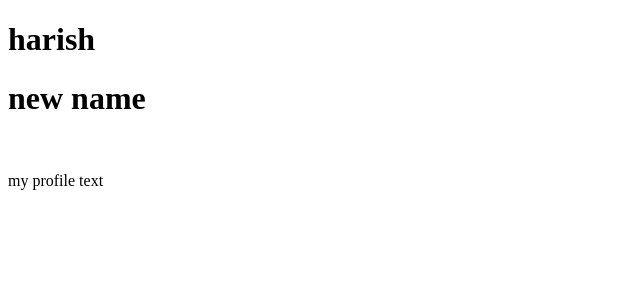
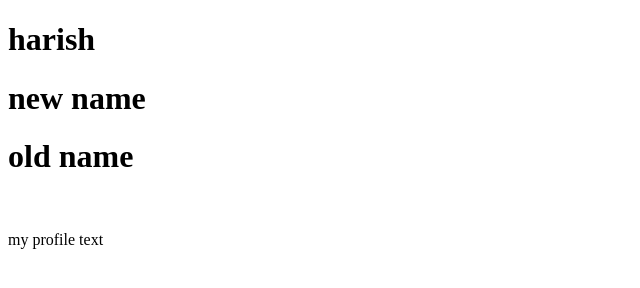
Before and after one commit to harisri007/first-projeect, a plain HTML site: page index.html in a window 1280 px wide. Shown: the whole page, without its empty margins (0-640 px from the left). Drawn offline with Linux system fonts and the light colour scheme.

Commit message:
added old name

```diff
--- a/index.html
+++ b/index.html
@@ -8,6 +8,7 @@
 <body>
     <h1>harish</h1>
     <h1>new name</h1>
+    <h1>old name</h1>
     <img width="200px" src="profile.jfif" alt="">
     <p>my profile text</p>
 </body>
```
